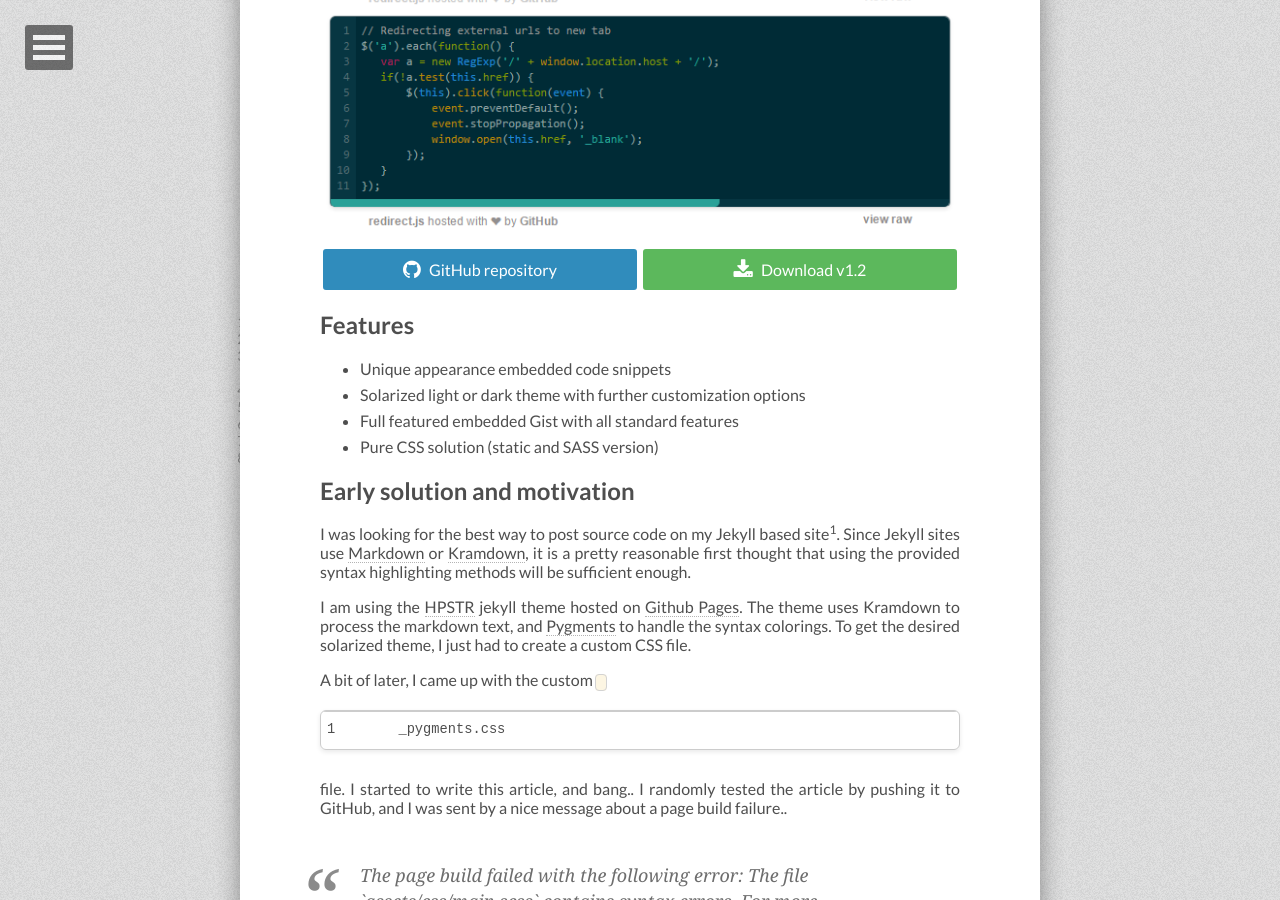
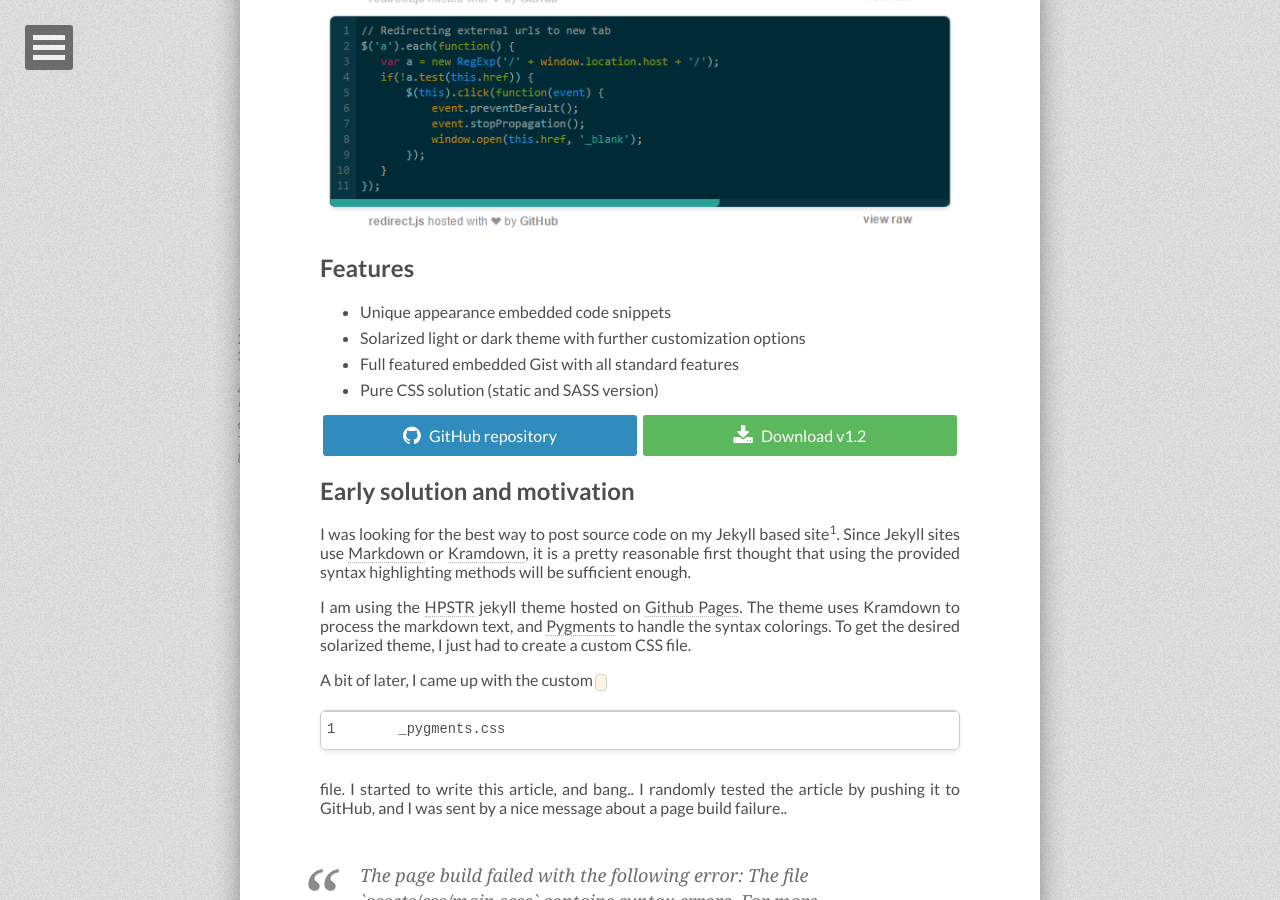
Before and after one commit to tiborsimon/tiborsimon.github.io, a Jekyll site: the page built from _posts/2015-04-19-solarized-theme-for-embedded-gists.md, in a window 1280 px wide and 900 px high, scrolled down 768 px. Built offline with Jekyll 4.4.1, drawn with Linux system fonts in a browser that asks for light colours; nearby versions of some CDN libraries; comment, search, counter and statistics services are not loaded.

Commit message:
Article update

```diff
--- a/_posts/2015-04-19-solarized-theme-for-embedded-gists.md
+++ b/_posts/2015-04-19-solarized-theme-for-embedded-gists.md
@@ -16,15 +16,14 @@ After reading this artice, you will be able to theme your Gists in light or dark
 
 <img src="http://tiborsimon.github.io/images/solarized-gist/solarized-gist-demo-image.png" />
 
-
-{% include repo_and_release.html %}
-
 ## Features
 
 - Unique appearance embedded code snippets
 - Solarized light or dark theme with further customization options
 - Full featured embedded Gist with all standard features
 - Pure CSS solution (static and SASS version)
+
+{% include repo_and_release.html %}
 
 ## Early solution and motivation
 
```
